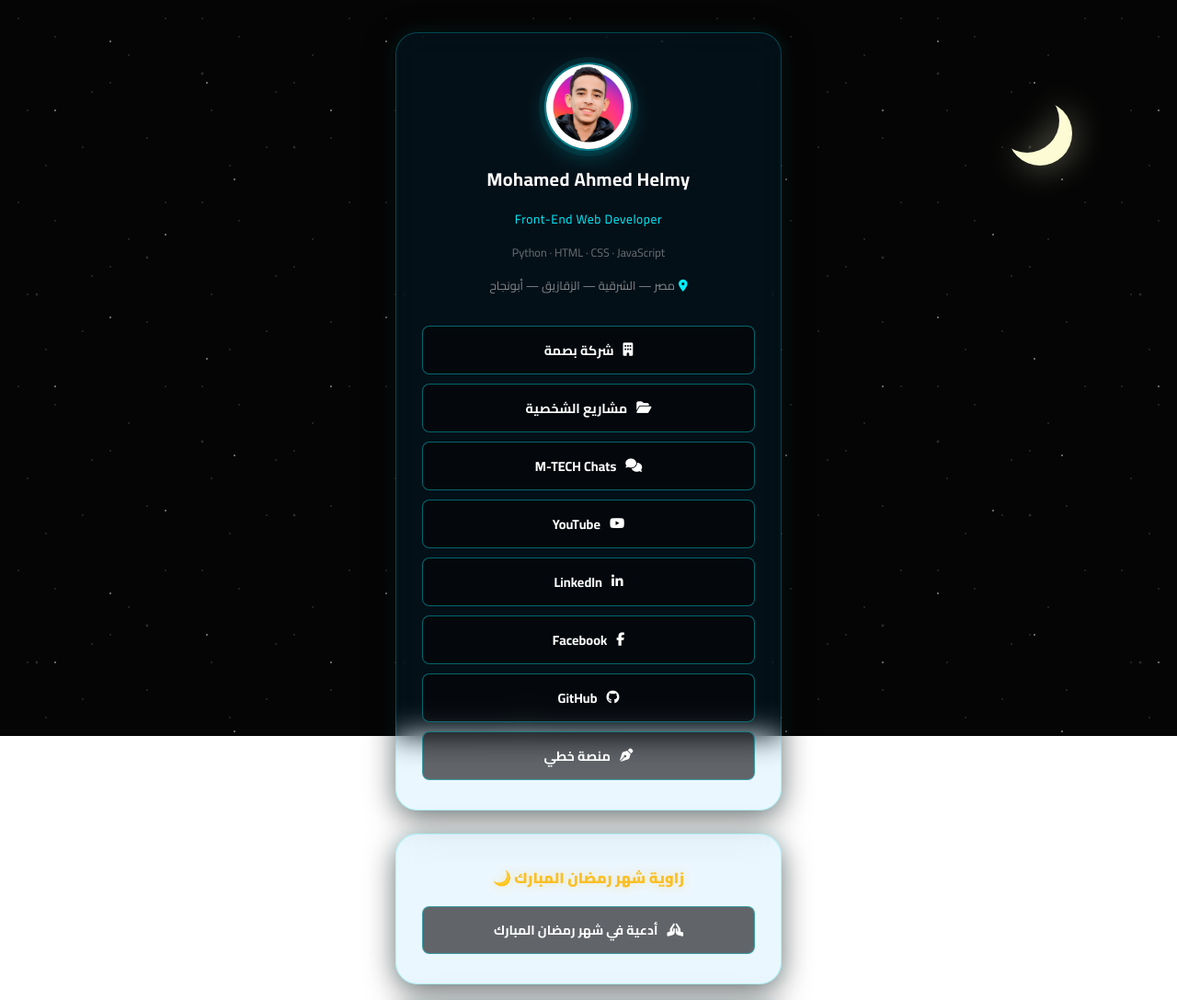
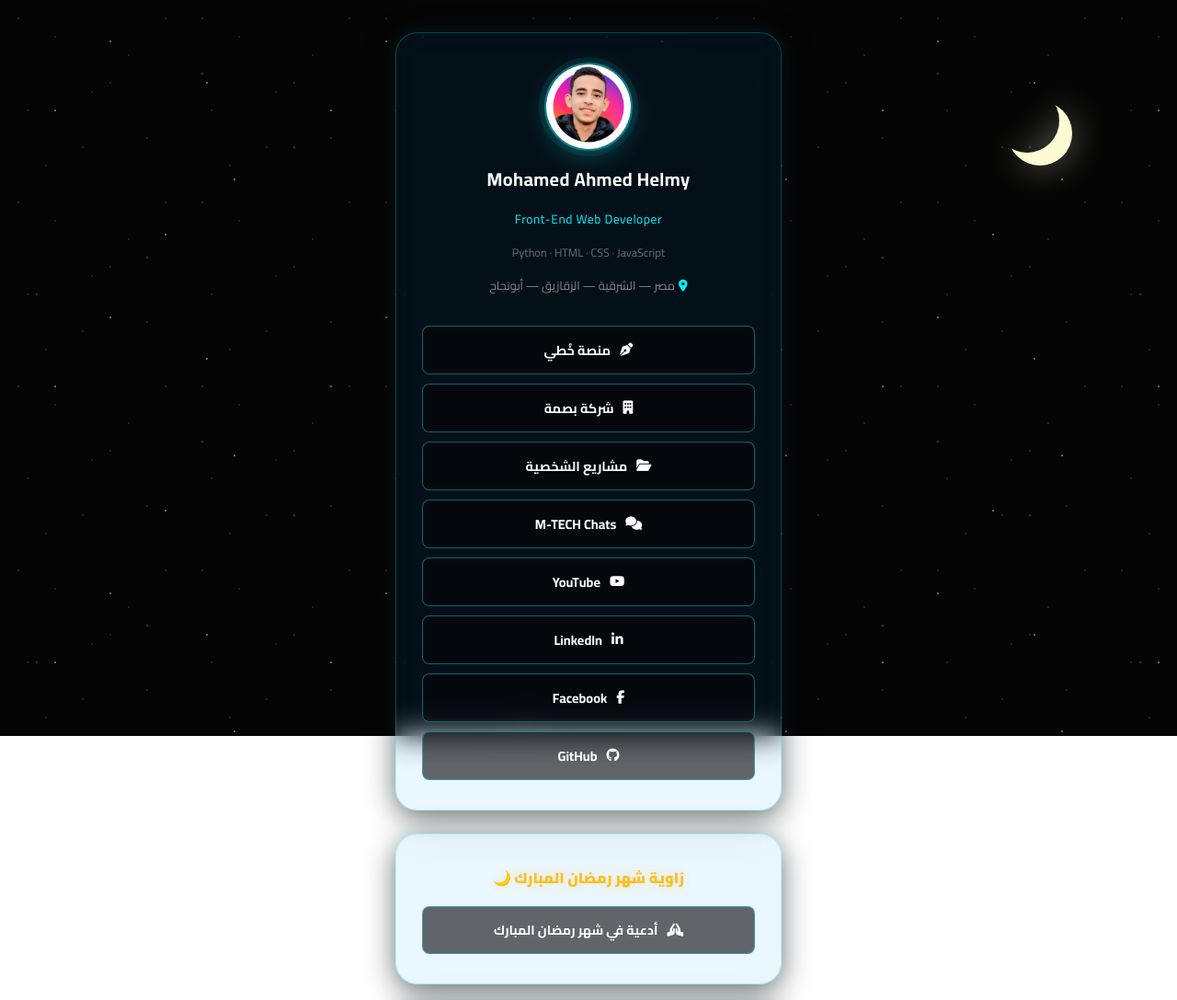
Before and after one commit to GamePatchHub88/MuhamedAhmedHelmy, a plain HTML site: page index.html in a window 1280 px wide. Shown: the top 1087 px of the page at 92% size. Drawn offline with Linux system fonts and the light colour scheme.

Commit message:
Update index.html

```diff
--- a/index.html
+++ b/index.html
@@ -89,6 +89,13 @@
 
         <div class="links-section">
           <a
+            href="https://khuta-taupe.vercel.app/"
+            class="link-btn khuta"
+            target="_blank"
+          >
+            <i class="fas fa-pen-nib"></i> منصة خُطي
+          </a>
+          <a
             href="https://basma-eta.vercel.app"
             class="link-btn basma"
             target="_blank"
@@ -137,13 +144,6 @@
           >
             <i class="fab fa-github"></i> GitHub
           </a>
-          <a
-            href="https://khuta-taupe.vercel.app/"
-            class="link-btn khuta"
-            target="_blank"
-          >
-            <i class="fas fa-pen-nib"></i> منصة خطي
-          </a>
         </div>
       </div>
 
```
